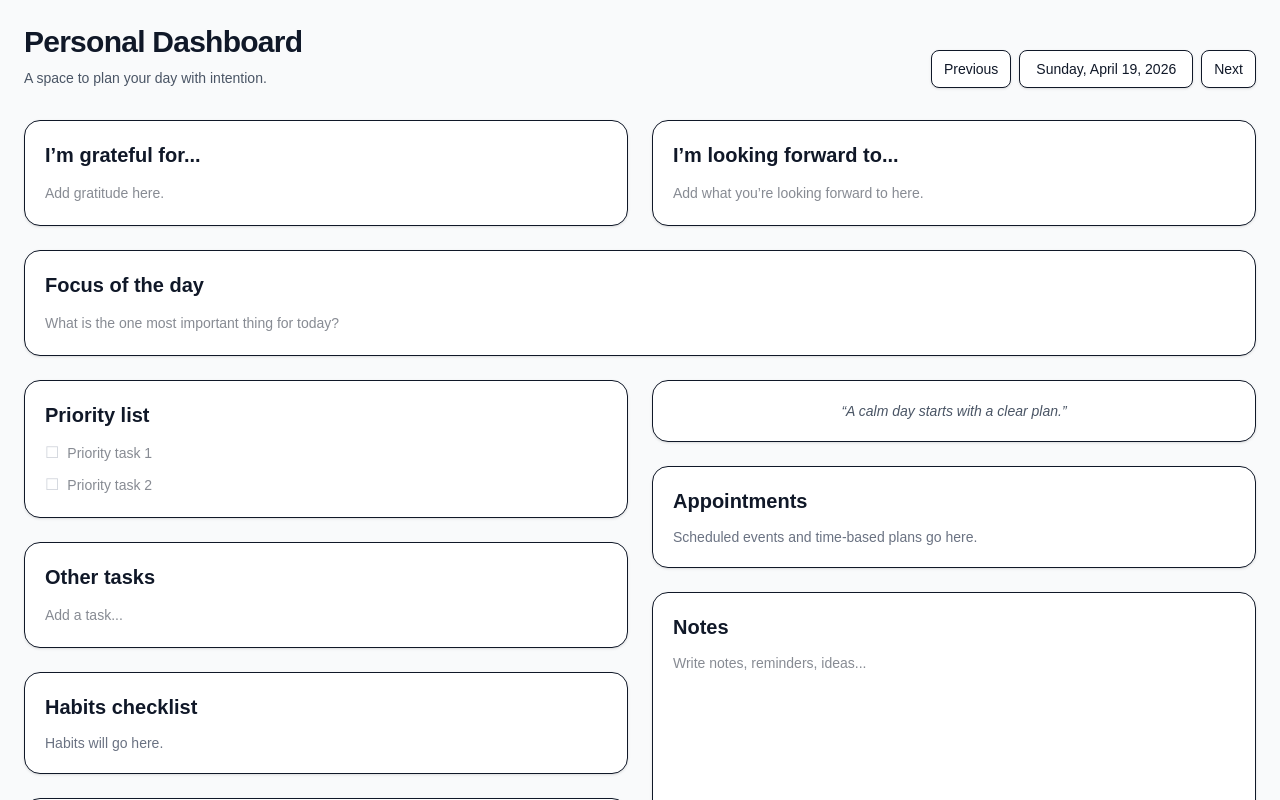
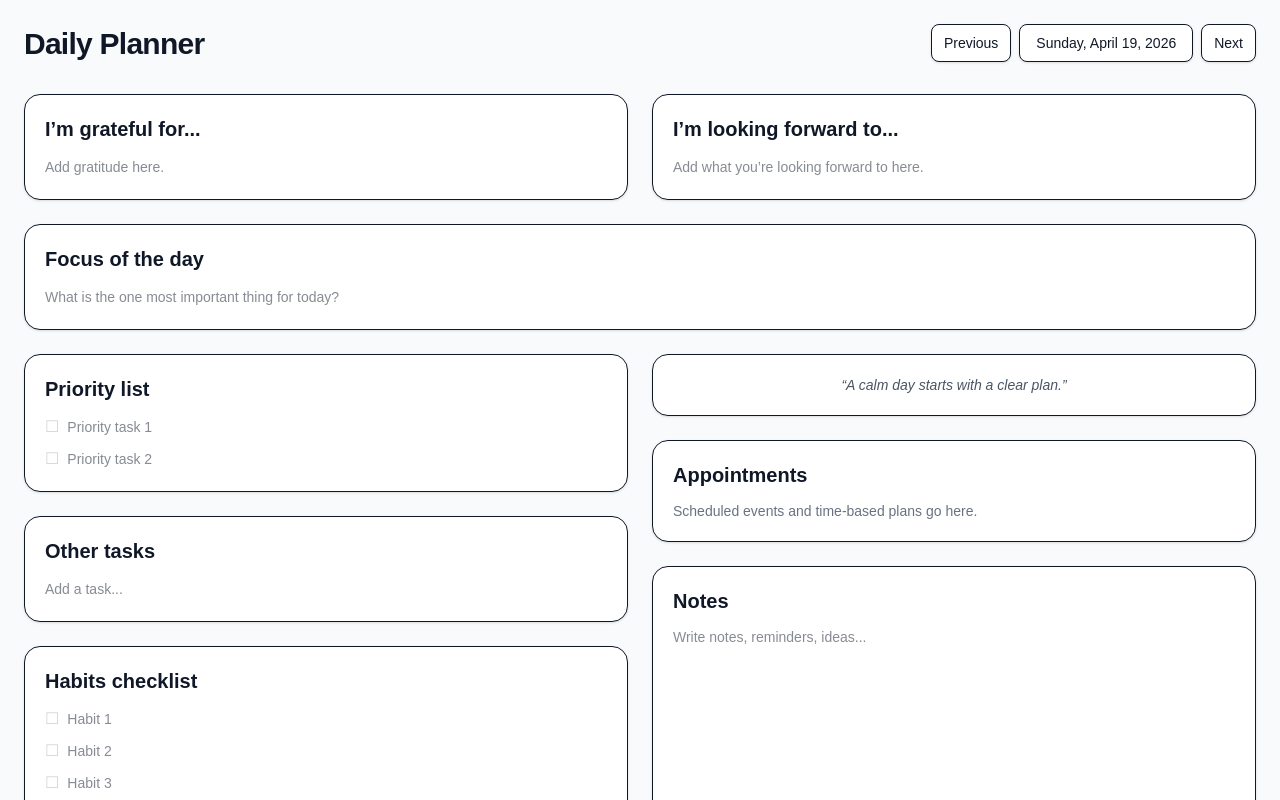
Before and after one commit to zolotavina/personal-dashboard, a Next.js app: page / in a window 1280 px wide. Shown: the top 800 px of the page. Built offline with nearby package versions, Linux system fonts and the light colour scheme.

Commit message:
Add daily habits checklist

```diff
--- a/src/app/page.tsx
+++ b/src/app/page.tsx
@@ -27,6 +27,11 @@ const PriorityList = dynamic(
 const OtherTasks = dynamic(() => import("@/components/planner/OtherTasks"), {
   ssr: false,
 });
+
+const HabitsChecklist = dynamic(
+  () => import("@/components/planner/HabitsChecklist"),
+  { ssr: false },
+);
 
 function formatDate(date: Date) {
   return date.toLocaleDateString("en-CA", {
@@ -62,12 +67,7 @@ export default function Home() {
       <div className="mx-auto max-w-7xl p-6">
         <header className="mb-8 flex flex-col gap-4 md:flex-row md:items-end md:justify-between">
           <div>
-            <h1 className="text-3xl font-bold tracking-tight">
-              Personal Dashboard
-            </h1>
-            <p className="mt-2 text-sm text-gray-600">
-              A space to plan your day with intention.
-            </p>
+            <h1 className="text-3xl font-bold tracking-tight">Daily Planner</h1>
           </div>
 
           <div className="flex items-center gap-2">
@@ -132,7 +132,10 @@ export default function Home() {
             </SectionCard>
 
             <SectionCard title="Habits checklist">
-              <p className="text-sm text-gray-500">Habits will go here.</p>
+              <HabitsChecklist
+                key={`habits-${dateKey}`}
+                storageKey={`habits-${dateKey}`}
+              />
             </SectionCard>
 
             <SectionCard title="To relax">
--- /dev/null
+++ b/src/components/planner/HabitsChecklist.tsx
@@ -0,0 +1,91 @@
+"use client";
+
+import { useEffect, useState } from "react";
+
+type HabitItem = {
+  name: string;
+  completed: boolean;
+};
+
+type HabitsChecklistProps = {
+  storageKey: string;
+};
+
+export default function HabitsChecklist({
+  storageKey,
+}: HabitsChecklistProps) {
+  const [habits, setHabits] = useState<HabitItem[]>(() => {
+    const savedHabits = localStorage.getItem(storageKey);
+
+    if (savedHabits) {
+      const parsed = JSON.parse(savedHabits);
+
+      return Array.from({ length: 5 }, (_, index) => ({
+        name: parsed[index]?.name || "",
+        completed: parsed[index]?.completed || false,
+      }));
+    }
+
+    return Array.from({ length: 5 }, () => ({
+      name: "",
+      completed: false,
+    }));
+  });
+
+  useEffect(() => {
+    localStorage.setItem(storageKey, JSON.stringify(habits));
+  }, [storageKey, habits]);
+
+  function updateHabitName(index: number, value: string) {
+    const updatedHabits = [...habits];
+    updatedHabits[index] = {
+      ...updatedHabits[index],
+      name: value,
+      completed: value.trim() ? updatedHabits[index].completed : false,
+    };
+    setHabits(updatedHabits);
+  }
+
+  function toggleHabit(index: number) {
+    if (!habits[index].name.trim()) return;
+
+    const updatedHabits = [...habits];
+    updatedHabits[index] = {
+      ...updatedHabits[index],
+      completed: !updatedHabits[index].completed,
+    };
+    setHabits(updatedHabits);
+  }
+
+  return (
+    <div className="space-y-2">
+      {habits.map((habit, index) => {
+        const isEmpty = !habit.name.trim();
+
+        return (
+          <div key={index} className="flex items-center gap-2">
+            <button
+              onClick={() => toggleHabit(index)}
+              disabled={isEmpty}
+              className={`text-base ${
+                isEmpty ? "cursor-default text-gray-300" : "text-gray-700"
+              }`}
+            >
+              {habit.completed ? "☑" : "☐"}
+            </button>
+
+            <input
+              type="text"
+              value={habit.name}
+              onChange={(e) => updateHabitName(index, e.target.value)}
+              placeholder={`Habit ${index + 1}`}
+              className={`w-full bg-transparent text-sm outline-none ${
+                habit.completed ? "text-gray-400 line-through" : ""
+              }`}
+            />
+          </div>
+        );
+      })}
+    </div>
+  );
+}
```
